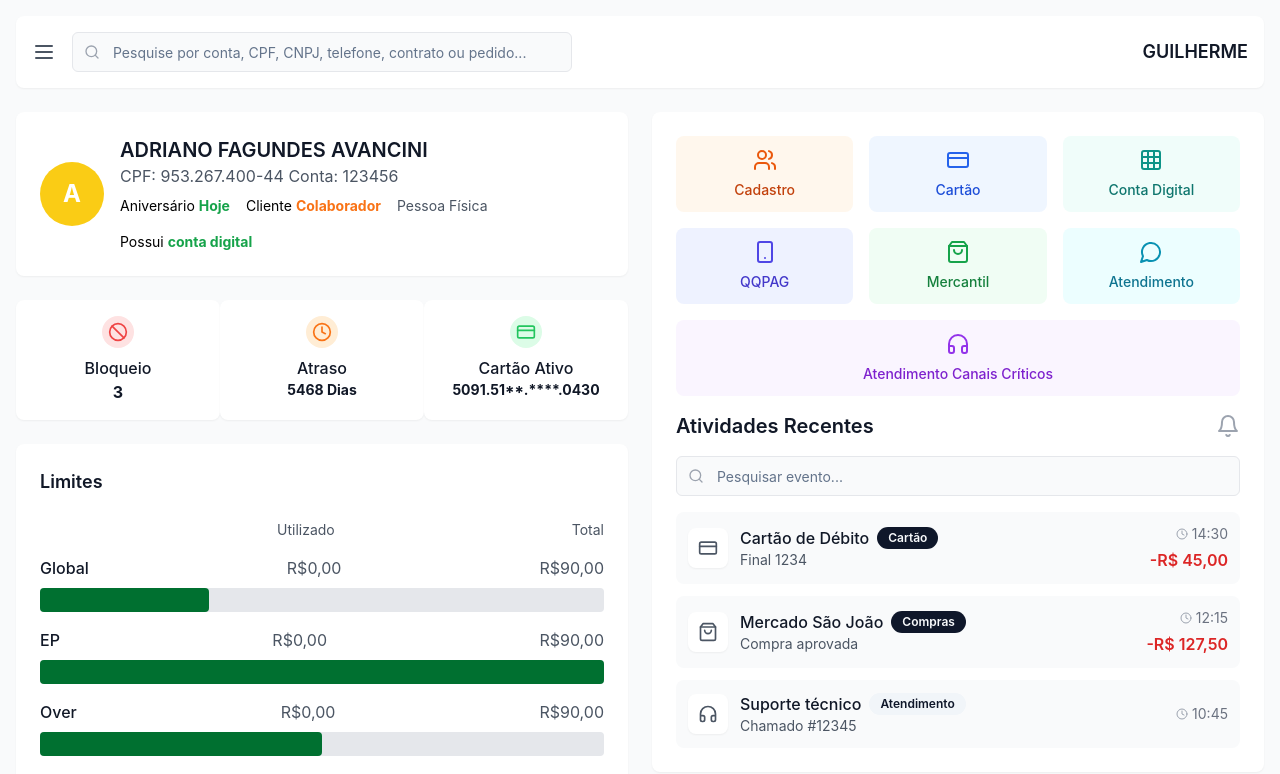
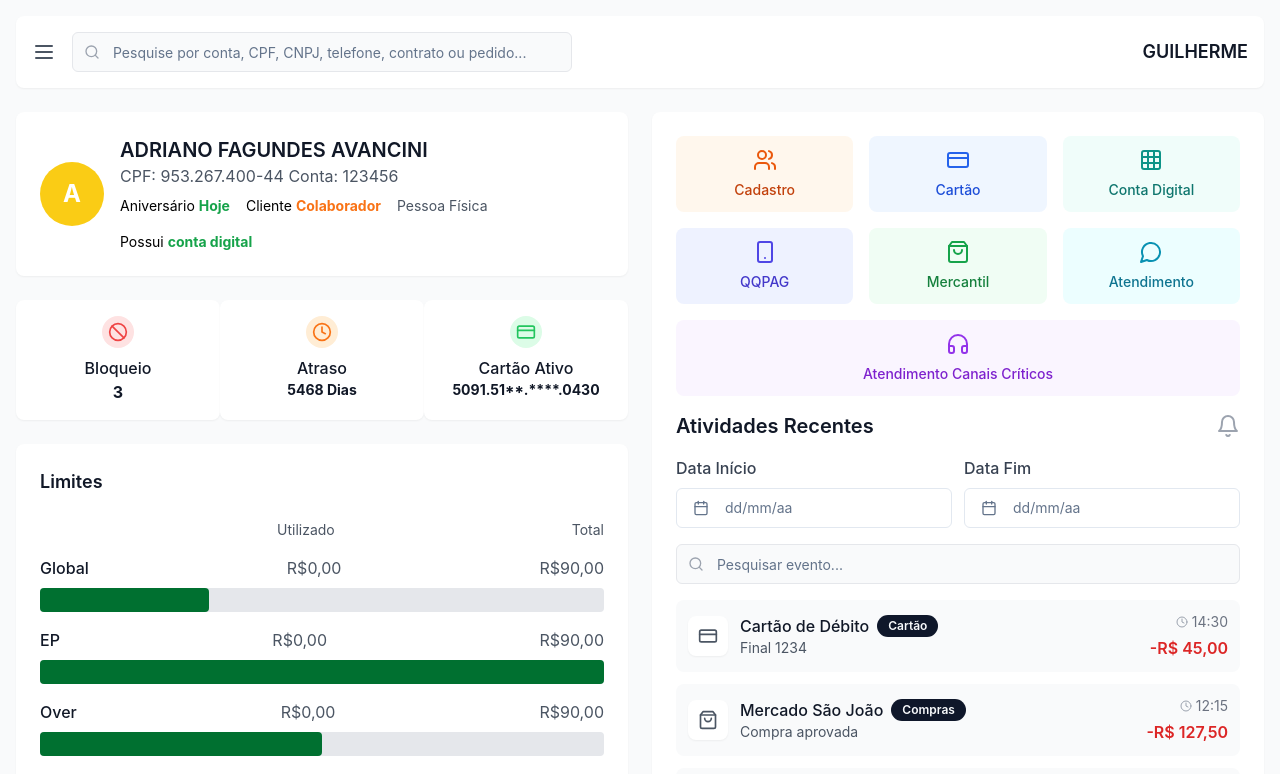
Before and after one commit to ViniciusMFreire/apple-print-glow-61, a React (Vite) app: page / in a window 1280 px wide. Shown: the top 774 px of the page. Built offline with nearby package versions, Linux system fonts and the light colour scheme.

Commit message:
Add date filter to recent activities
Implement date range filtering with start and end date inputs (dd/mm/aa format) and a calendar for date selection in the "Atividades Recentes" section.

```diff
--- a/package.json
+++ b/package.json
@@ -43,7 +43,7 @@
     "class-variance-authority": "^0.7.1",
     "clsx": "^2.1.1",
     "cmdk": "^1.0.0",
-    "date-fns": "^3.6.0",
+    "date-fns": "^4.1.0",
     "embla-carousel-react": "^8.3.0",
     "input-otp": "^1.2.4",
     "lucide-react": "^0.462.0",
--- a/src/components/dashboard/ActivityList.tsx
+++ b/src/components/dashboard/ActivityList.tsx
@@ -1,10 +1,23 @@
-
-import { Search, CreditCard, ShoppingBag, Headphones, Bell, Calendar, Clock, DollarSign, Users, Smartphone, Info, MessageCircle, Grid3X3 } from "lucide-react";
+import { Search, CreditCard, ShoppingBag, Headphones, Bell, Calendar, Clock, DollarSign, Users, Smartphone, Info, MessageCircle, Grid3X3, CalendarIcon } from "lucide-react";
 import { Input } from "@/components/ui/input";
 import { Badge } from "@/components/ui/badge";
+import { Button } from "@/components/ui/button";
+import { Calendar as CalendarComponent } from "@/components/ui/calendar";
+import {
+  Popover,
+  PopoverContent,
+  PopoverTrigger,
+} from "@/components/ui/popover";
 import { getResponsiveClasses } from "@/utils/responsiveUtils";
+import { format } from "date-fns";
+import { ptBR } from "date-fns/locale";
+import { cn } from "@/lib/utils";
+import { useState } from "react";
 
 export const ActivityList = () => {
+  const [startDate, setStartDate] = useState<Date>();
+  const [endDate, setEndDate] = useState<Date>();
+
   const activities = [
     {
       id: 1,
@@ -103,6 +116,69 @@ export const ActivityList = () => {
           <Bell className={`text-gray-400 ${getResponsiveClasses.iconSize.md}`} />
         </div>
 
+        {/* Date Filter Section */}
+        <div className="space-y-3">
+          <div className="grid grid-cols-1 md:grid-cols-2 gap-3">
+            <div className="space-y-2">
+              <label className={`text-gray-700 font-medium ${getResponsiveClasses.textSize.sm}`}>
+                Data Início
+              </label>
+              <Popover>
+                <PopoverTrigger asChild>
+                  <Button
+                    variant="outline"
+                    className={cn(
+                      "w-full justify-start text-left font-normal",
+                      !startDate && "text-muted-foreground"
+                    )}
+                  >
+                    <CalendarIcon className="mr-2 h-4 w-4" />
+                    {startDate ? format(startDate, "dd/MM/yy", { locale: ptBR }) : "dd/mm/aa"}
+                  </Button>
+                </PopoverTrigger>
+                <PopoverContent className="w-auto p-0" align="start">
+                  <CalendarComponent
+                    mode="single"
+                    selected={startDate}
+                    onSelect={setStartDate}
+                    initialFocus
+                    className={cn("p-3 pointer-events-auto")}
+                  />
+                </PopoverContent>
+              </Popover>
+            </div>
+
+            <div className="space-y-2">
+              <label className={`text-gray-700 font-medium ${getResponsiveClasses.textSize.sm}`}>
+                Data Fim
+              </label>
+              <Popover>
+                <PopoverTrigger asChild>
+                  <Button
+                    variant="outline"
+                    className={cn(
+                      "w-full justify-start text-left font-normal",
+                      !endDate && "text-muted-foreground"
+                    )}
+                  >
+                    <CalendarIcon className="mr-2 h-4 w-4" />
+                    {endDate ? format(endDate, "dd/MM/yy", { locale: ptBR }) : "dd/mm/aa"}
+                  </Button>
+                </PopoverTrigger>
+                <PopoverContent className="w-auto p-0" align="start">
+                  <CalendarComponent
+                    mode="single"
+                    selected={endDate}
+                    onSelect={setEndDate}
+                    initialFocus
+                    className={cn("p-3 pointer-events-auto")}
+                  />
+                </PopoverContent>
+              </Popover>
+            </div>
+          </div>
+        </div>
+
         <div className="relative">
           <Search className="absolute left-3 top-1/2 transform -translate-y-1/2 h-4 w-4 text-gray-400" />
           <Input
--- a/src/components/ui/popover.tsx
+++ b/src/components/ui/popover.tsx
@@ -1,3 +1,4 @@
+
 import * as React from "react"
 import * as PopoverPrimitive from "@radix-ui/react-popover"
 
```
Also changed, not shown: 1 other file (tests, documents, lock files or other folders).
